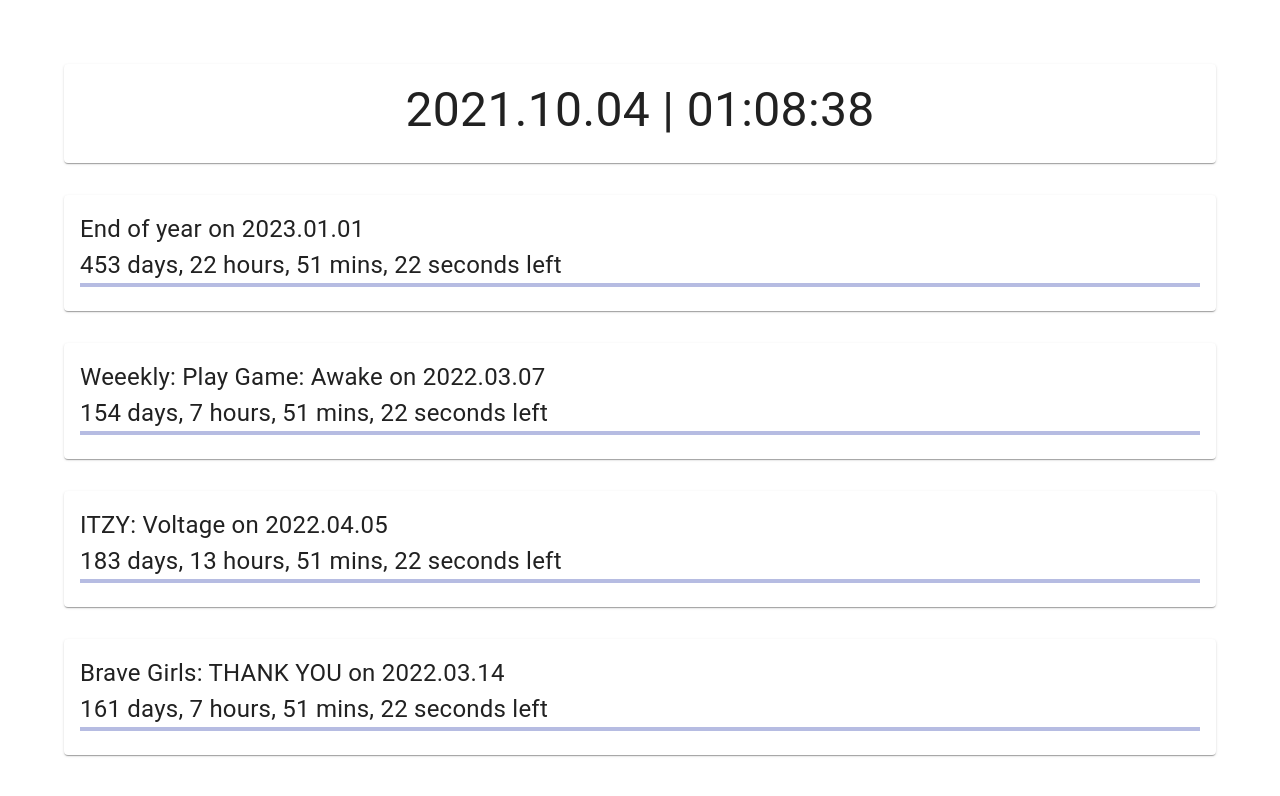
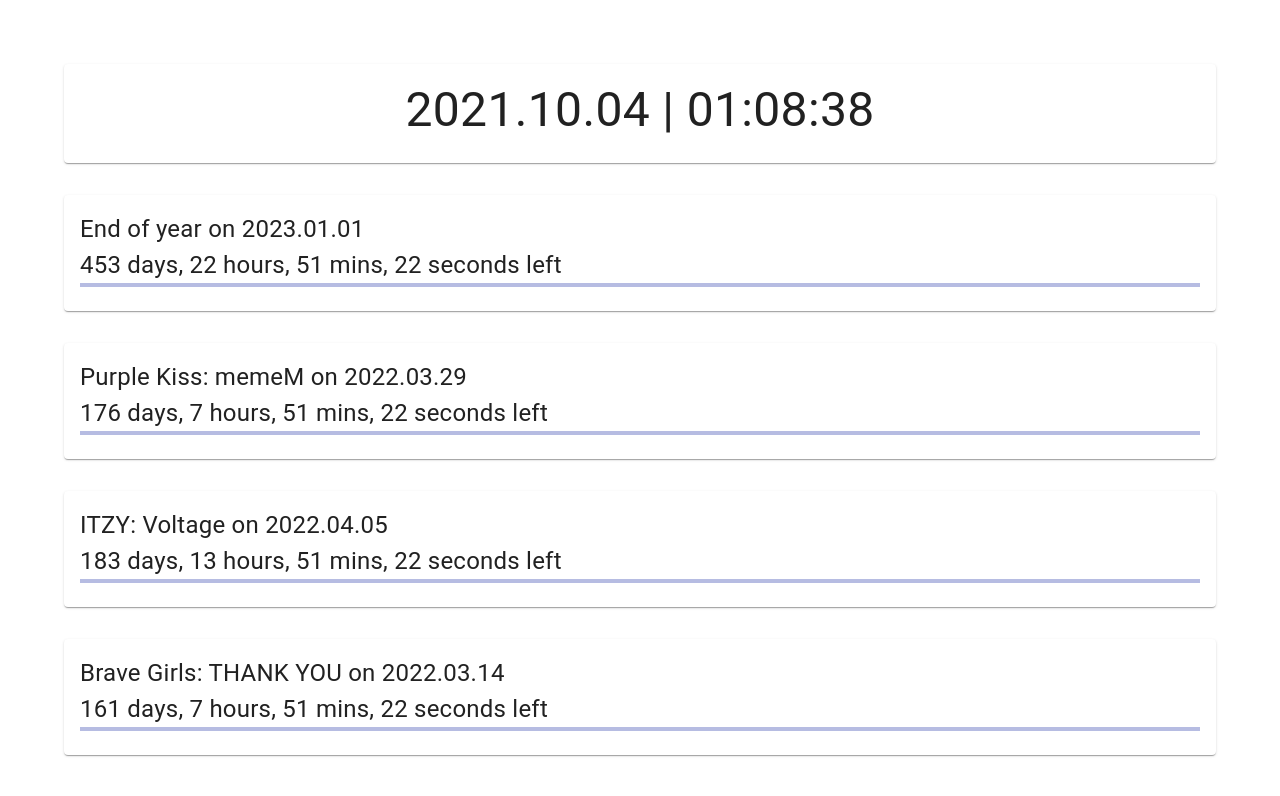
Before and after one commit to adcbotwastaken/countdown, a React (Create React App) app: page / in a window 1280 px wide. Shown: the top 796 px of the page. Built offline with nearby package versions, Linux system fonts and the light colour scheme.

Commit message:
removed a date added a new date

```diff
--- a/src/data/countdownDates.js
+++ b/src/data/countdownDates.js
@@ -11,9 +11,9 @@
 
 
     {
-        "name": "Weeekly: Play Game: Awake",
-        "startDate": "2022-02-14T15:00:10.000Z",
-        "endDate": "2022-03-07T18:00:00.000+09:00",
+        "name": "Purple Kiss: memeM",
+        "startDate": "2022-03-07T15:00:04.000Z",
+        "endDate": "2022-03-29T18:00:00.000+09:00"
     },
 
 
@@ -28,6 +28,13 @@
         "startDate": "2022-03-01T15:01:04.000Z",
         "endDate": "2022-03-14T18:00:00.000+09:00"
     },
+
+
+    // {
+    //     "name": "Weeekly: Play Game: Awake",
+    //     "startDate": "2022-02-14T15:00:10.000Z",
+    //     "endDate": "2022-03-07T18:00:00.000+09:00",
+    // },
 
 
 
```
